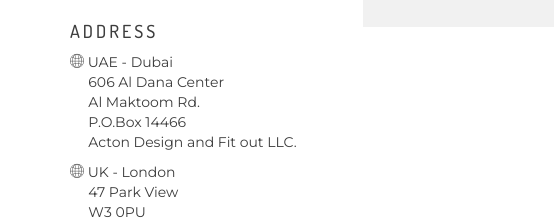
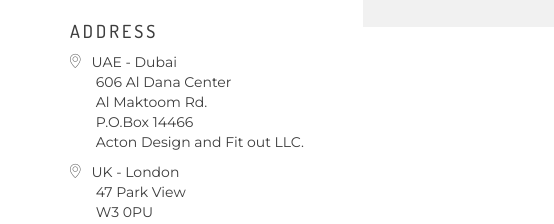
Before and after one commit to hsnzhrn/acton2, a plain HTML site: page index.html in a window 1280 px wide. Shown: the part 4637-4861 px from the top of the page, 0-554 px from the left. Drawn offline with Linux system fonts and the light colour scheme.

Commit message:
3rd-edit3rd

```diff
--- a/index.html
+++ b/index.html
@@ -379,19 +379,19 @@
                       <h2>Address</h2>
 					  <p>
                             <p>
-							<i class="icon-global"></i>
-							UAE - Dubai<br>
-							 &nbsp; &nbsp; &nbsp;606 Al Dana Center<br>
-                       		 &nbsp; &nbsp; &nbsp;Al Maktoom Rd.<br>
-                       		 &nbsp; &nbsp; &nbsp;P.O.Box 14466<br>
-							 &nbsp; &nbsp; &nbsp;Acton Design and Fit out LLC.<br>
+							<i class="icon-map-pin"></i>
+						 	 &nbsp; UAE - Dubai<br>
+							 &nbsp; &nbsp; &nbsp; &nbsp;606 Al Dana Center<br>
+                       		 &nbsp; &nbsp; &nbsp; &nbsp;Al Maktoom Rd.<br>
+                       		 &nbsp; &nbsp; &nbsp; &nbsp;P.O.Box 14466<br>
+							 &nbsp; &nbsp; &nbsp; &nbsp;Acton Design and Fit out LLC.<br>
 							</p>
 							<p>
-						    <i class="icon-global"></i>
-							UK - London<br>
-						     &nbsp; &nbsp; &nbsp;47 Park View<br>
-					    	 &nbsp; &nbsp; &nbsp;W3 0PU<br>
-							 &nbsp; &nbsp; &nbsp;Axis Architectural Consultants
+						    <i class="icon-map-pin"></i>
+							&nbsp; UK - London<br>
+						    &nbsp; &nbsp; &nbsp; &nbsp;47 Park View<br>
+					    	&nbsp; &nbsp; &nbsp; &nbsp;W3 0PU<br>
+							&nbsp; &nbsp; &nbsp; &nbsp;Axis Architectural Consultants
 					</p></p>
                     </div>
                 </div>
```
